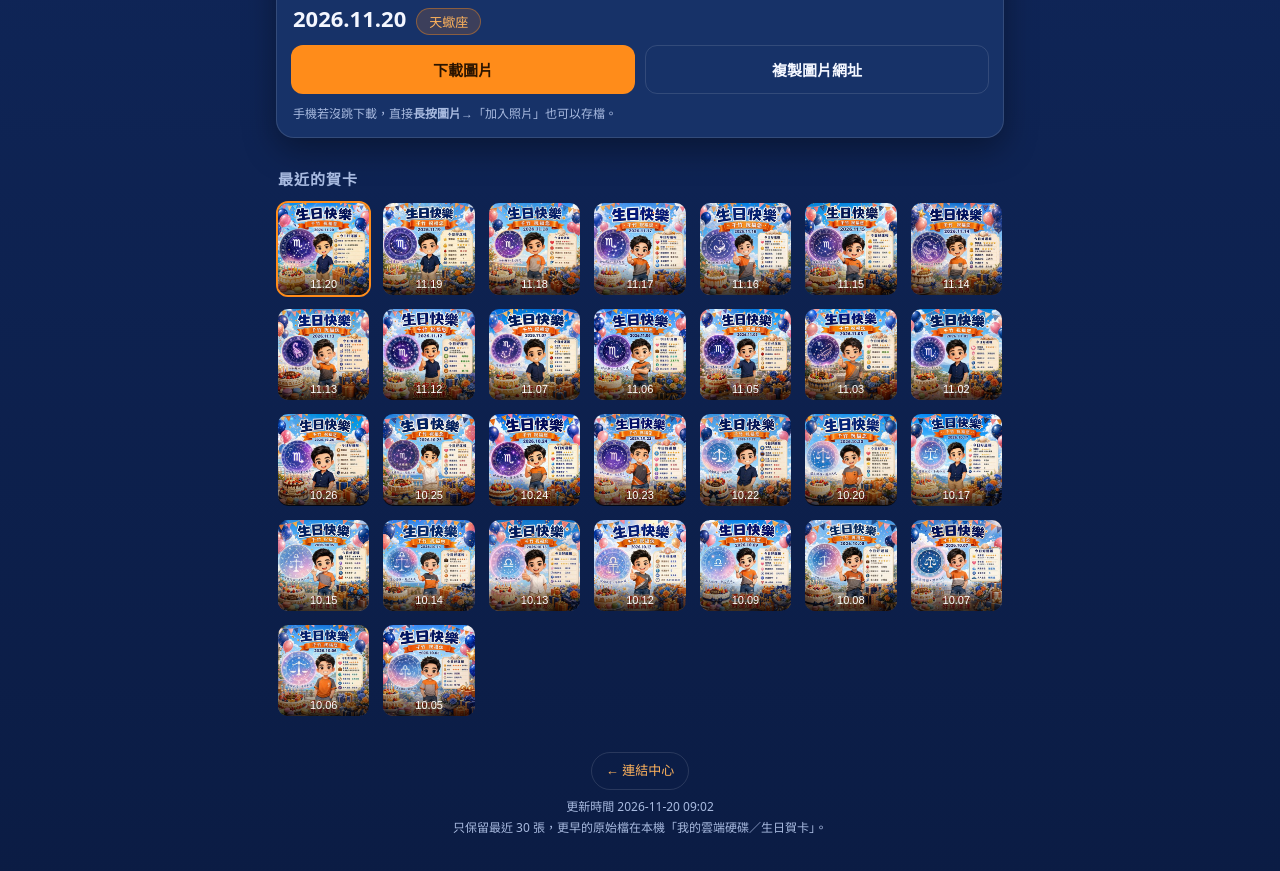
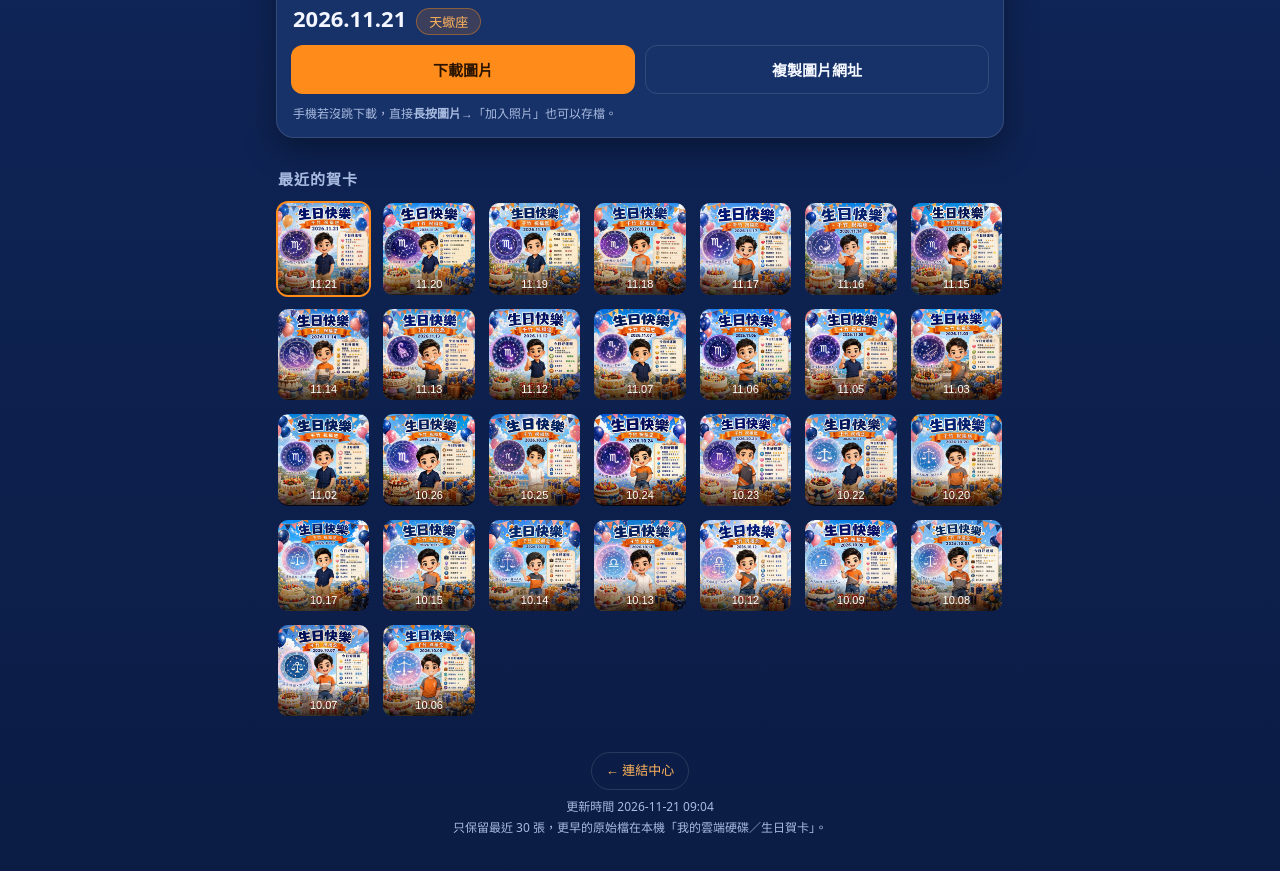
Before and after one commit to CharlieWang0012/line-image-host, a plain HTML site: page index.html in a window 1280 px wide. Shown: the part 831-1702 px from the top of the page. Drawn offline with Linux system fonts and the light colour scheme.

Commit message:
birthday card site 2026-11-21

```diff
--- a/index.html
+++ b/index.html
@@ -94,7 +94,7 @@
 
   <footer>
     <a class="home" href="https://charliewang0012.github.io/">← 連結中心</a><br>
-    更新時間 2026-11-20 09:02<br>
+    更新時間 2026-11-21 09:04<br>
     只保留最近 30 張，更早的原始檔在本機「我的雲端硬碟／生日賀卡」。
   </footer>
 </div>
@@ -102,6 +102,7 @@
 
 <script>
 const CARDS = [
+{day:"2026.11.21",raw:"20261121",z:"天蠍座",kind:"img",full:"bday/bday-20261121.jpg",thumb:"bday/thumb-20261121.jpg"},
 {day:"2026.11.20",raw:"20261120",z:"天蠍座",kind:"img",full:"bday/bday-20261120.jpg",thumb:"bday/thumb-20261120.jpg"},
 {day:"2026.11.19",raw:"20261119",z:"天蠍座",kind:"img",full:"bday/bday-20261119.jpg",thumb:"bday/thumb-20261119.jpg"},
 {day:"2026.11.18",raw:"20261118",z:"天蠍座",kind:"img",full:"bday/bday-20261118.jpg",thumb:"bday/thumb-20261118.jpg"},
@@ -130,8 +131,7 @@ const CARDS = [
 {day:"2026.10.09",raw:"20261009",z:"天秤座",kind:"img",full:"bday/bday-20261009.jpg",thumb:"bday/thumb-20261009.jpg"},
 {day:"2026.10.08",raw:"20261008",z:"天秤座",kind:"img",full:"bday/bday-20261008.jpg",thumb:"bday/thumb-20261008.jpg"},
 {day:"2026.10.07",raw:"20261007",z:"天秤座",kind:"img",full:"bday/bday-20261007.jpg",thumb:"bday/thumb-20261007.jpg"},
-{day:"2026.10.06",raw:"20261006",z:"天秤座",kind:"img",full:"bday/bday-20261006.jpg",thumb:"bday/thumb-20261006.jpg"},
-{day:"2026.10.05",raw:"20261005",z:"天秤座",kind:"img",full:"bday/bday-20261005.jpg",thumb:"bday/thumb-20261005.jpg"}
+{day:"2026.10.06",raw:"20261006",z:"天秤座",kind:"img",full:"bday/bday-20261006.jpg",thumb:"bday/thumb-20261006.jpg"}
 ];
 const SITE = "https://charliewang0012.github.io/line-image-host/";
 const hero = document.getElementById('hero'), dEl = document.getElementById('d'),
```
Also changed, not shown: bday/bday-20261005.jpg (deleted), bday/bday-20261121.jpg (added), bday/thumb-20261005.jpg (deleted), bday/thumb-20261121.jpg (added).
